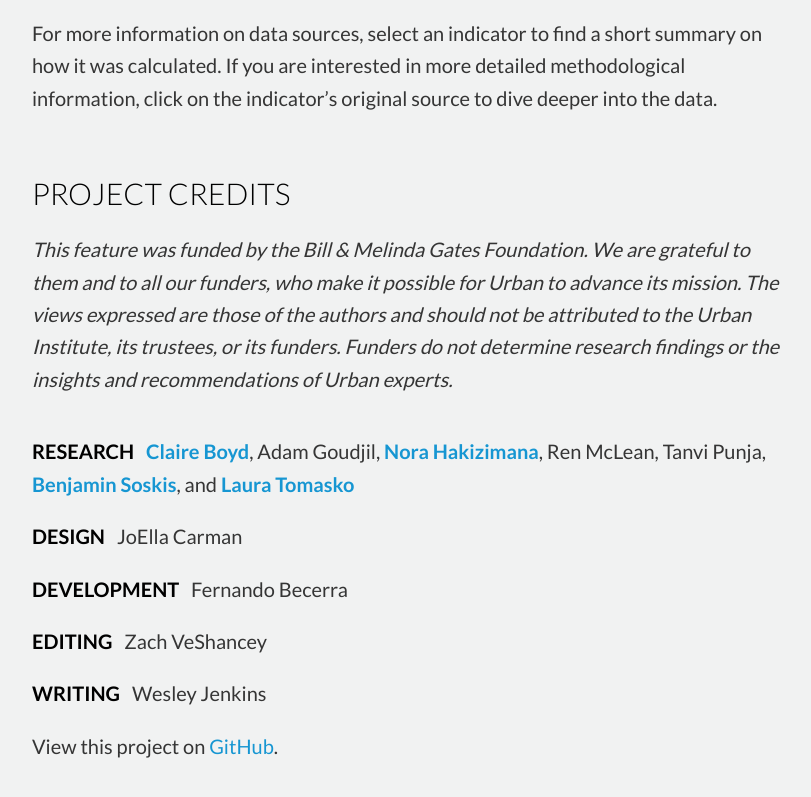
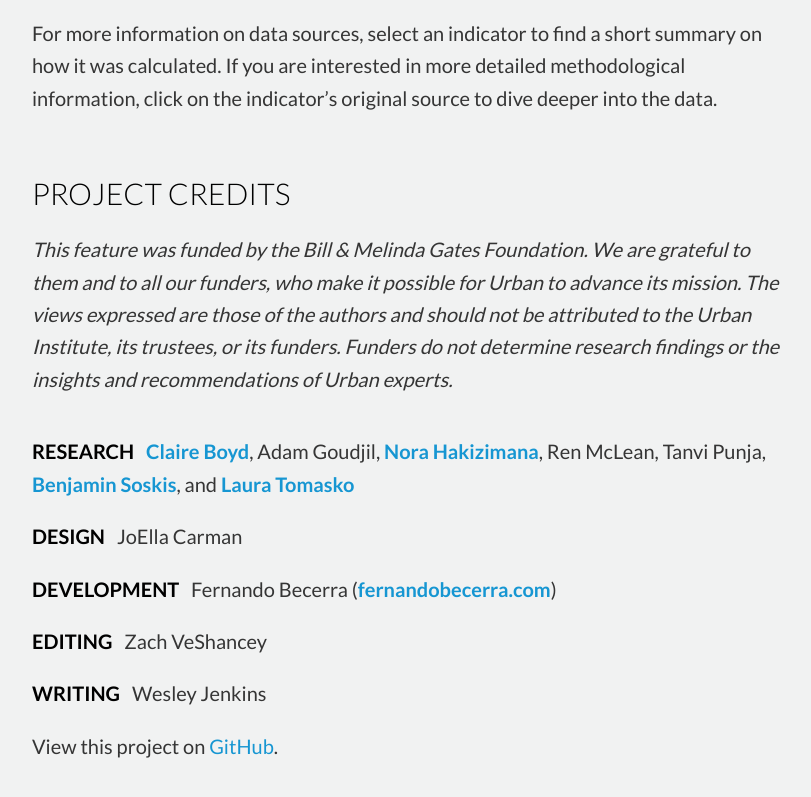
Before and after one commit to hannahqmartin/giving-dashboard, a plain HTML site: page index.html in a window 1280 px wide. Shown: the part 2423-3220 px from the top of the page, without its empty margins (233-1044 px from the left). Drawn offline with Linux system fonts and the light colour scheme.

Commit message:
add fernandos webiste

```diff
--- a/index.html
+++ b/index.html
@@ -93,7 +93,7 @@
 
         <div class="credits-item">
           <h3 class="job">Development</h3>
-          <p class="creditsWho">Fernando Becerra</p>
+          <p class="creditsWho">Fernando Becerra (<a href="https://www.fernandobecerra.com" target="_blank">fernandobecerra.com</a>)</p>
         </div>
 
         <div class="credits-item">
```
